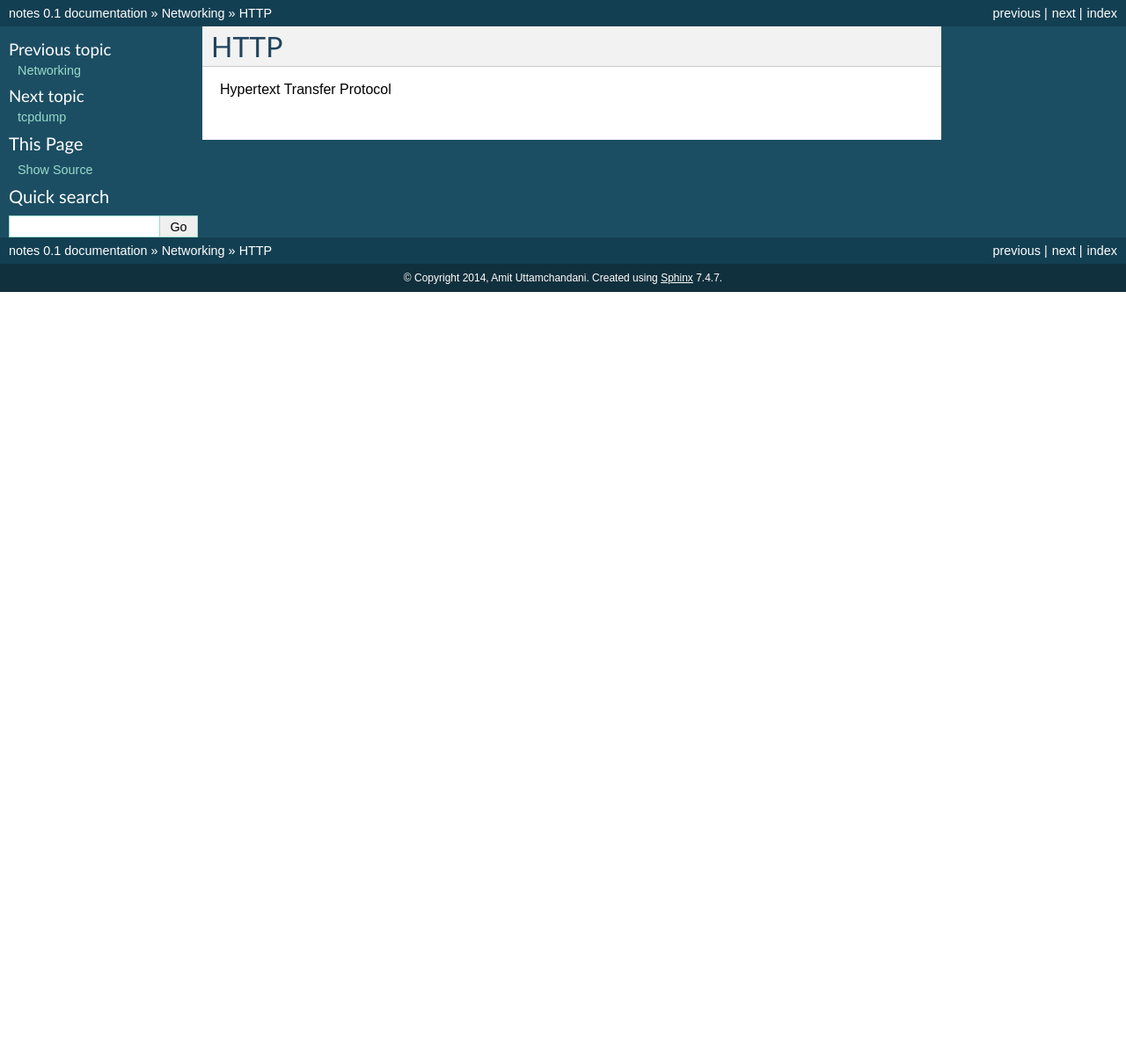
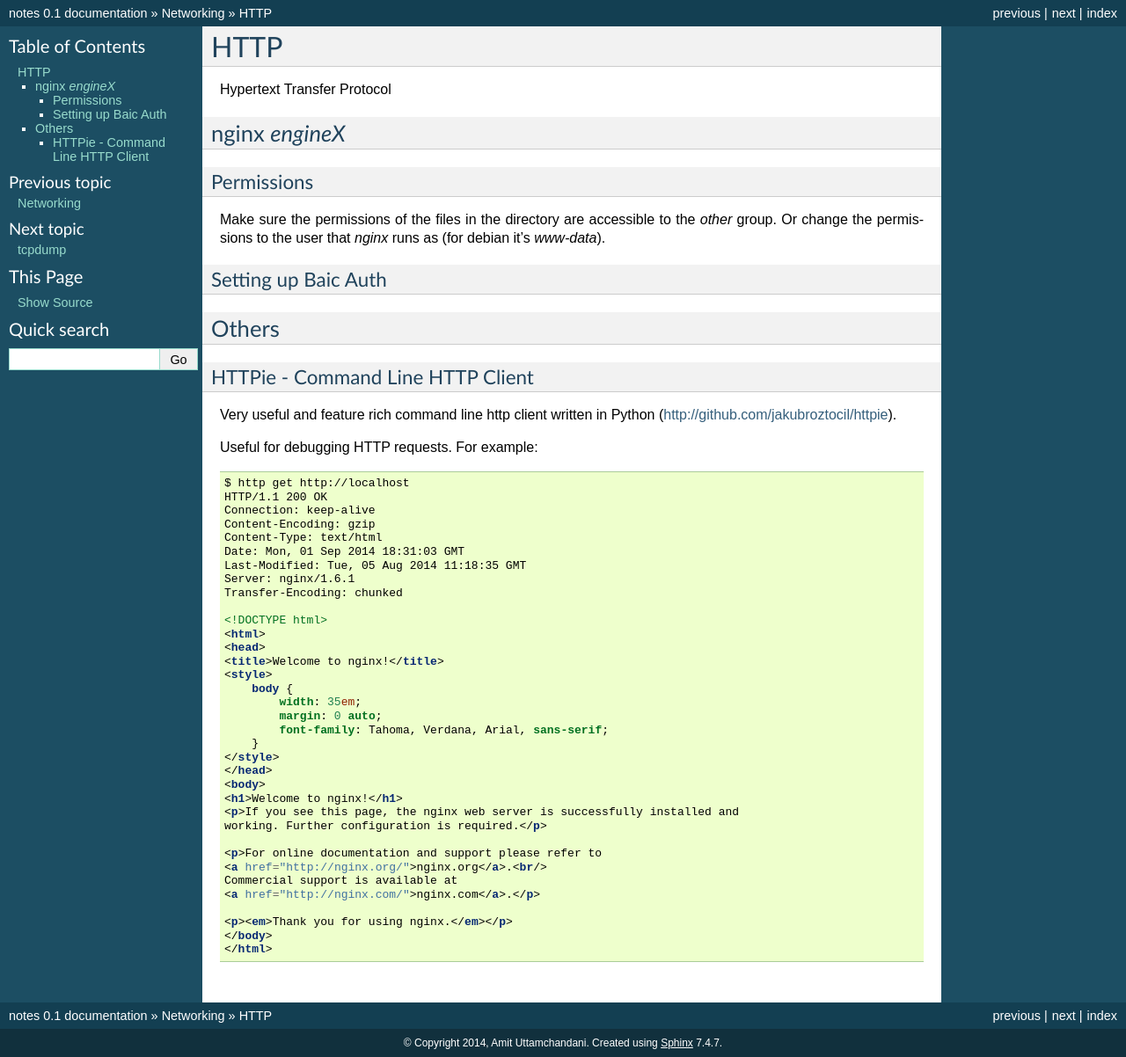
Before and after one commit to amituttam/notes, a Sphinx documentation site: the page built from docs/networking/http.rst, in a window 1280 px wide. Shown: the whole page at 88% size. Built offline with Sphinx 7.4.7, drawn with Linux system fonts in a browser that asks for light colours; before the commit the page ends 900 px from its top, so only the background shows below that.

Commit message:
networking/http: More content

```diff
--- a/docs/networking/http.rst
+++ b/docs/networking/http.rst
@@ -2,3 +2,65 @@ HTTP
 ====
 
 Hypertext Transfer Protocol
+
+nginx `engineX`
+---------------
+
+Permissions
+^^^^^^^^^^^
+
+Make sure the permissions of the files in the directory are accessible
+to the `other` group. Or change the permissions to the user that `nginx`
+runs as (for debian it's `www-data`).
+
+Setting up Baic Auth
+^^^^^^^^^^^^^^^^^^^^
+
+Others
+------
+
+HTTPie - Command Line HTTP Client
+^^^^^^^^^^^^^^^^^^^^^^^^^^^^^^^^^
+
+Very useful and feature rich command line http client written in Python
+(http://github.com/jakubroztocil/httpie).
+
+Useful for debugging HTTP requests. For example:
+
+.. code-block:: html
+
+    $ http get http://localhost
+    HTTP/1.1 200 OK
+    Connection: keep-alive
+    Content-Encoding: gzip
+    Content-Type: text/html
+    Date: Mon, 01 Sep 2014 18:31:03 GMT
+    Last-Modified: Tue, 05 Aug 2014 11:18:35 GMT
+    Server: nginx/1.6.1
+    Transfer-Encoding: chunked
+
+    <!DOCTYPE html>
+    <html>
+    <head>
+    <title>Welcome to nginx!</title>
+    <style>
+        body {
+            width: 35em;
+            margin: 0 auto;
+            font-family: Tahoma, Verdana, Arial, sans-serif;
+        }
+    </style>
+    </head>
+    <body>
+    <h1>Welcome to nginx!</h1>
+    <p>If you see this page, the nginx web server is successfully installed and
+    working. Further configuration is required.</p>
+
+    <p>For online documentation and support please refer to
+    <a href="http://nginx.org/">nginx.org</a>.<br/>
+    Commercial support is available at
+    <a href="http://nginx.com/">nginx.com</a>.</p>
+
+    <p><em>Thank you for using nginx.</em></p>
+    </body>
+    </html>
```
